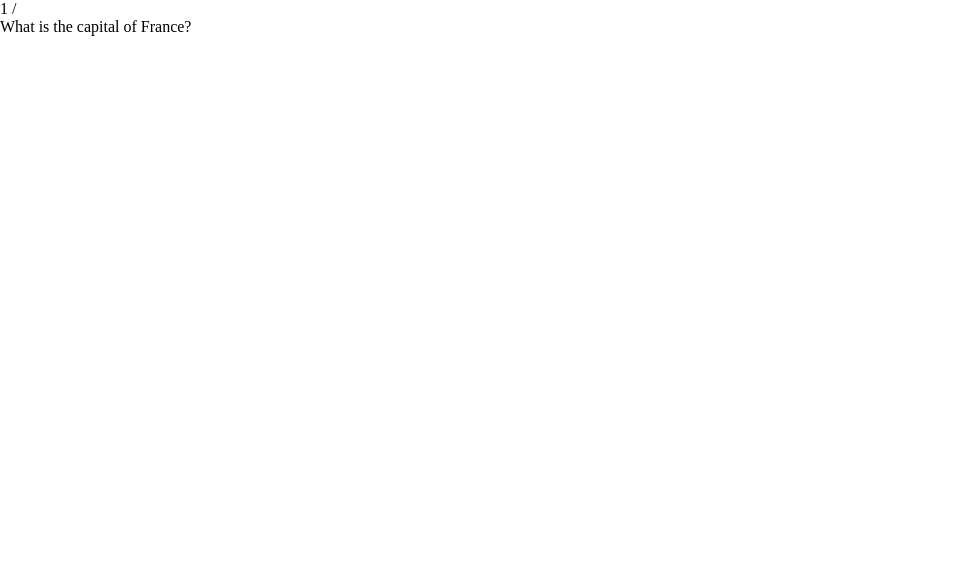
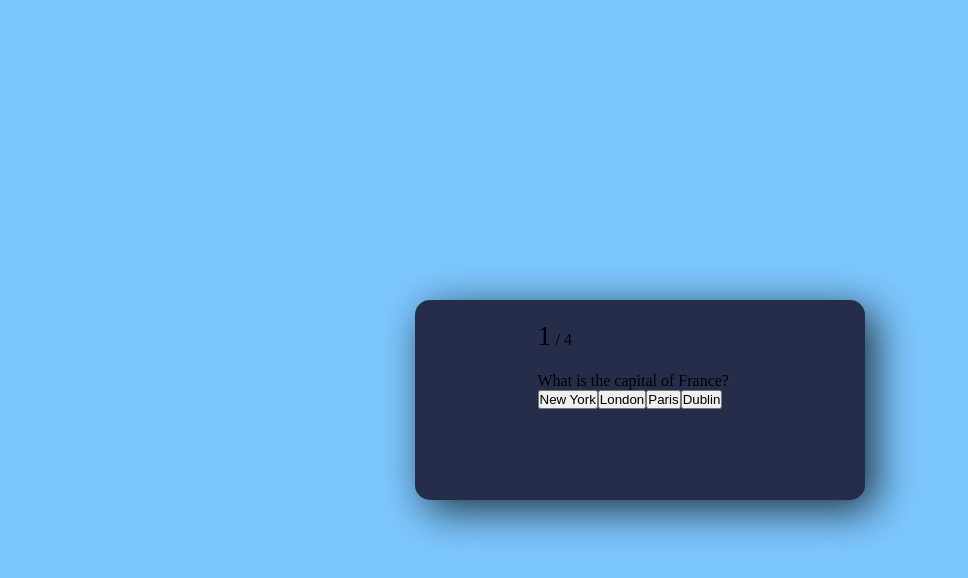
Before and after one commit to Furentsu/web-survey, a React (Create React App) app: page / in a window 1280 px wide. Shown: the top 578 px of the page, without its empty margins (0-968 px from the left). Built offline with nearby package versions, Linux system fonts and the light colour scheme.

Commit message:
Created answer's section

```diff
--- a/src/App.jsx
+++ b/src/App.jsx
@@ -9,11 +9,11 @@ function App() {
     <div className="app">
 
       {/* Question's section ( LEFT ) */}
-      <div className="questions">
+      <div className="question-section">
 
         {/* Question's count */}
         <div className="question-count">
-          <span>{ currentQuestion + 1 }</span> / {currentQuestion.length}
+          <span>{ currentQuestion + 1 }</span> / {survey.length}
         </div>
 
         {/* Question's text */}
@@ -21,6 +21,12 @@ function App() {
           {survey[currentQuestion].questionText}
         </div>
 
+      {/* Answer's section ( RIGHT ) */}
+        <div className="answer-section">
+          {survey[currentQuestion].answerOptions.map((answer) => {
+            return <button>{answer.answerText}</button>
+          })}
+        </div>
       </div>
     </div>
   );
--- a/src/styles/style.scss
+++ b/src/styles/style.scss
@@ -3,3 +3,40 @@
     padding: 0;
     margin: 0;
 }
+
+body {
+    display: flex;
+    justify-content: center;
+    align-items: center;
+    height: 100vh;
+    background-color: #7cc6fe;
+}
+
+.app {
+
+    background-color: #252d4a;
+    width: 450px;
+    min-height: 200px;
+    height: min-content;
+    border-radius: 15px;
+    padding: 20px;
+    box-shadow: 10px 10px 42px 0px rgba(0, 0, 0, 0.75);
+    display: flex;
+    justify-content: space-evenly;
+
+    .question-section {
+        width: 50%;
+
+        .question-count {
+            margin-bottom: 20px;
+
+            span {
+                font-size: 28px;
+            }
+        }
+
+        .question-text {
+
+        }
+    }
+}
```
